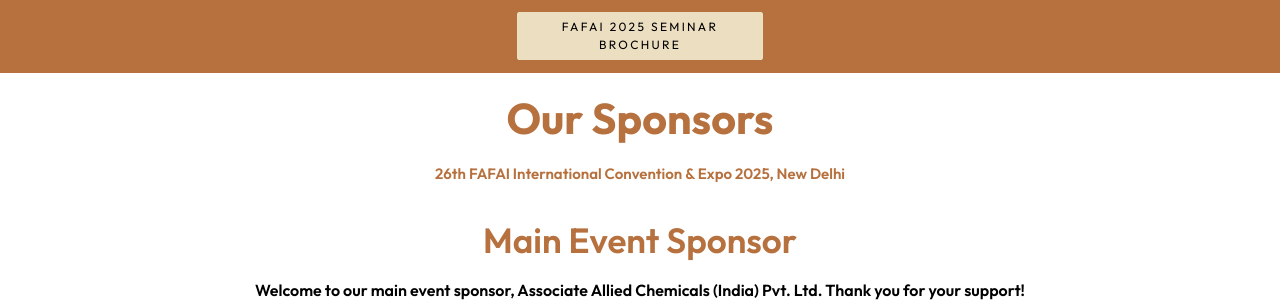
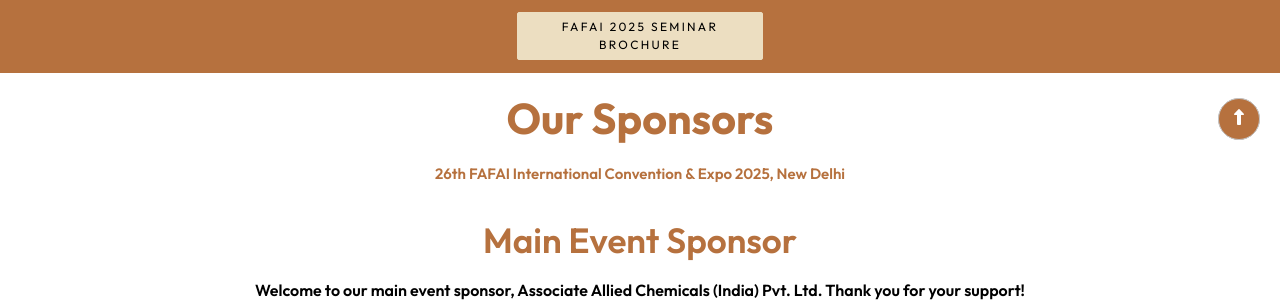
Before and after one commit to ravi357767/fafainew, a PHP site: page /index.php in a window 1280 px wide. Shown: the part 640-944 px from the top of the page. Run offline with PHP 8.4, Linux system fonts and the light colour scheme.

Commit message:
Added go to Top button on Every Page of FAFAI

```diff
--- a/css/style.css
+++ b/css/style.css
@@ -1553,3 +1553,37 @@ footer ul li {
     line-height: 49.2px;
     font-weight: 700;
 }
+.go-to-top-wrapper{
+    width: 100%;
+    padding: 20px;
+    z-index: 1;
+    position: fixed;
+    bottom: 0;
+    display: inline-flex;
+    flex-direction: row-reverse;
+
+}
+#go-to-top{
+    align-items: center;
+    border-radius: 100%;
+}
+#go-to-top > button >i{
+    padding: 10px;
+    width: 40px;
+    height: 40px;
+    color: white;
+}
+#go-to-top > button >i:hover{
+    color: var(--Light-Brown)
+}
+#go-to-top > button{
+    align-items: center;
+    background-color: var(--Light-Brown);
+    border-radius: 100px;
+    border: 1px solid rgb(197, 196, 196);
+}
+#go-to-top > button:hover{
+    background-color: var(--Navbar-Cream);
+    transition: ease;
+    transition-duration: 0.3s;
+}
--- a/links.php
+++ b/links.php
@@ -11,3 +11,7 @@
 <!-- FontAwesome CDN -->
 <link rel="stylesheet" href="https://cdnjs.cloudflare.com/ajax/libs/font-awesome/6.7.1/css/all.min.css" integrity="sha512-5Hs3dF2AEPkpNAR7UiOHba+lRSJNeM2ECkwxUIxC1Q/FLycGTbNapWXB4tP889k5T5Ju8fs4b1P5z/iB4nMfSQ==" crossorigin="anonymous" referrerpolicy="no-referrer" />
 <!-- FontAwesome CDN -->
+
+<div class="go-to-top-wrapper">
+        <a href="#" id="go-to-top"><button><i class="fa-solid fa-up-long"></i></button></a>
+    </div>
```
